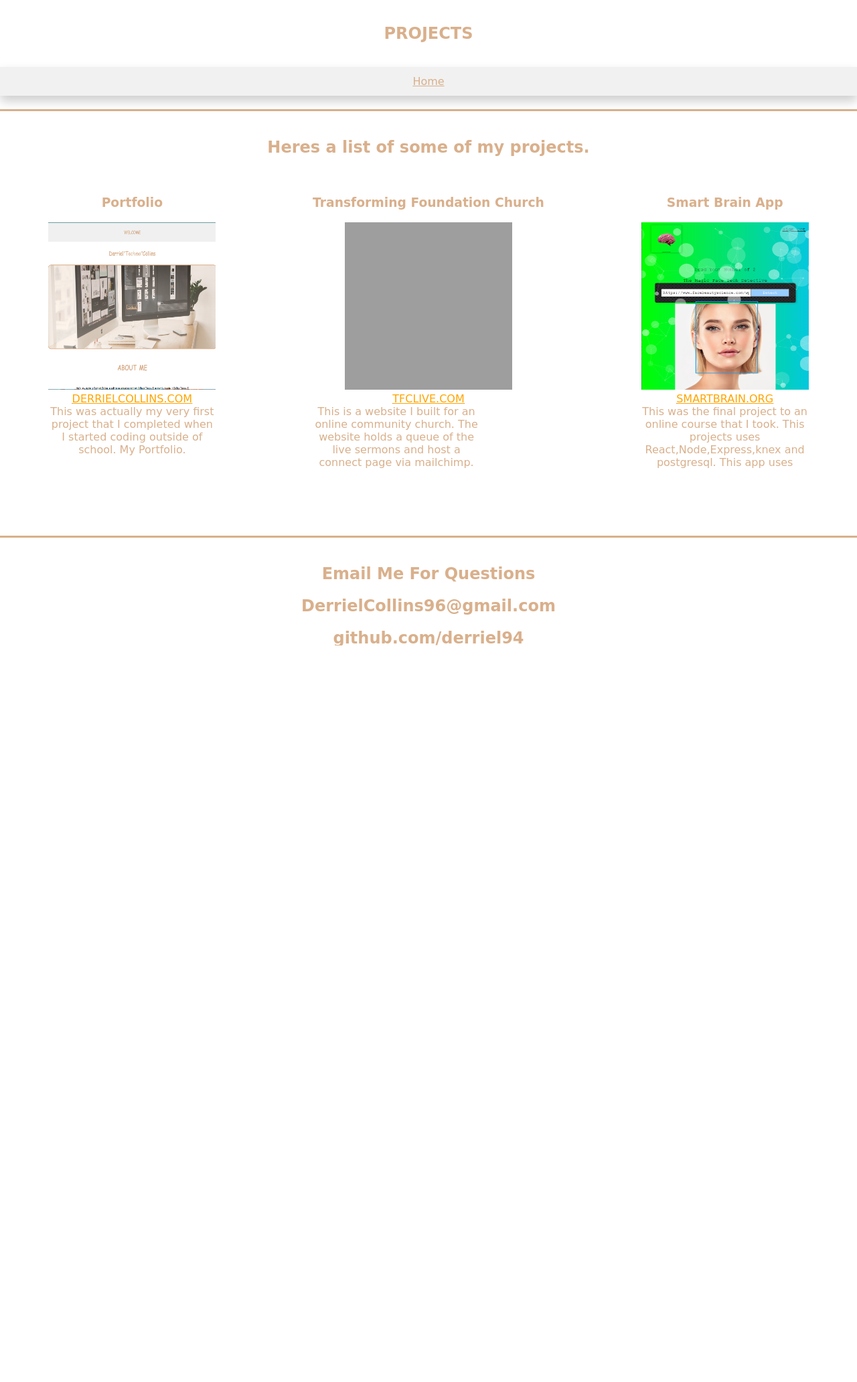
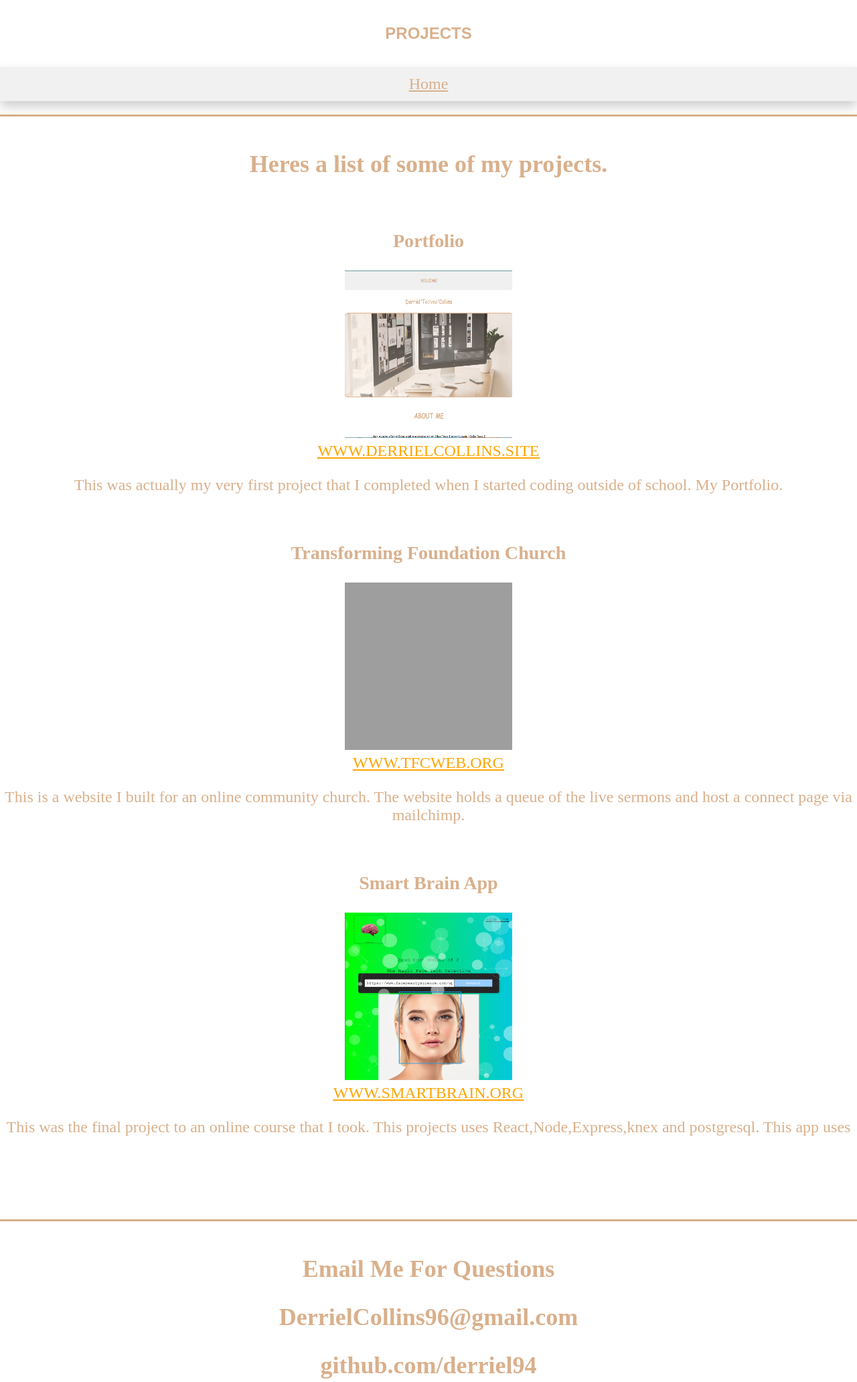
Before and after one commit to Derriel94/Portfolio, a PHP site: page /proj.html in a window 1280 px wide. Shown: the top 2064 px of the page at 67% size. Before the commit the page ends 964 px from the top, so only its background shows below. Run offline with PHP 8.4, Linux system fonts and the light colour scheme; grey boxes are pictures that could not be loaded.

Commit message:
UI bug corrections

```diff
--- a/proj.html
+++ b/proj.html
@@ -13,25 +13,25 @@
 				</div>
 			</div>
 		</nav>
-		<section id="item" class="projects_wrap">
+		<section class="projects-container">
 			<h1>Heres a list of some of my projects.</h1>
 			<div class="projects">
-				<div id="proj-item" class="proj-item">
+				<div class="proj-item">
 					<h3>Portfolio</h3>
 					<img src="images/portfolio.png" />
-					<a href="ghost-code.herokuapp.com"><div class="url">derrielcollins.com</div></a>
-					<div class="proj-itemText">This was actually my very first project that I completed when I started coding outside of school. My Portfolio.
-					</div>
+					<a href="derrielcollins.site"><div class="url">www.derrielcollins.site</div></a>
+					<p>This was actually my very first project that I completed when I started coding outside of school. My Portfolio.
+					</p>
 				</div>
 				<div class="proj-item">
 					<h3>Transforming Foundation Church</h3>
 					<img src="images/TFC.PNG" />
-					<a href="https://tfc-killeen.herokuapp.com/"><div class="url">TFCLive.com</div></a><div class="proj-itemText">This is a website I built for an online community church. The website holds a queue of the live sermons and host a connect page via mailchimp.</div>
+					<a href="tfcweb.org"><div class="url">www.tfcweb.org</div></a><p>This is a website I built for an online community church. The website holds a queue of the live sermons and host a connect page via mailchimp.</p>
 				</div>
 				<div class="proj-item">
 					<h3>Smart Brain App</h3>
 					<img src="images/smartbrainimg.PNG" />
-					<a href="https://smart-brain-cli.herokuapp.com/"><div class="url">SmartBrain.org</div></a><div class="proj-itemText">This was the final project to an online course that I took. This projects uses React,Node,Express,knex and postgresql. This app uses </div>
+					<a href="https://smart-brain-cli.herokuapp.com/"><div class="url">www.SmartBrain.org</div></a><p>This was the final project to an online course that I took. This projects uses React,Node,Express,knex and postgresql. This app uses </p>
 				</div>
 			</div>
 		</section>
--- a/script.js
+++ b/script.js
@@ -2,7 +2,7 @@
 
 
 
-const projects: [
+const projects = [
   {
     id: '0',
     projectName: 'GhostCode Website!',
--- a/style.css
+++ b/style.css
@@ -4,19 +4,17 @@
 	padding: 0;
 	width: 100%;
 	height: 100%;
-	font-family: 'Bangers', cursive;
-	list-style: none;
-	text-decoration: none;
+	text-align: center;
+	font-size: 24px;
 	color: #D9B08C;
 }
 button h1 {
 	color: #D9B08C;
-	font-family: 'Bangers', cursive;
 }
 /*NAV WITH HOVERABLE DROPDOWN*/
 .nav-wrapper {
-	position: sticky;
-	top: 0;
+/*	position: sticky;
+	top: 0;*/
 	width: 100%;
 }
 nav {
@@ -63,11 +61,6 @@
 }
 
 /*NAV ENDING*/
-
-
-span {
-	font-weight: 400;
-}
 
 .brand-wrapper {
 	text-align: center;
@@ -142,7 +135,7 @@
 	border-bottom: 3px solid #D9B08C;
 
 }
-.projects_wrap {
+.projects-container {
 	border-top: 3px solid #D9B08C;
 	border-bottom: 3px solid #D9B08C;
 	text-align: center;
@@ -169,10 +162,6 @@
 	height: 250px;
 
 }
-.proj-itemText {
-	text-align: center;
-	width: 250px;
-}
 
 .my-img {
 	margin-top:20px;
```
